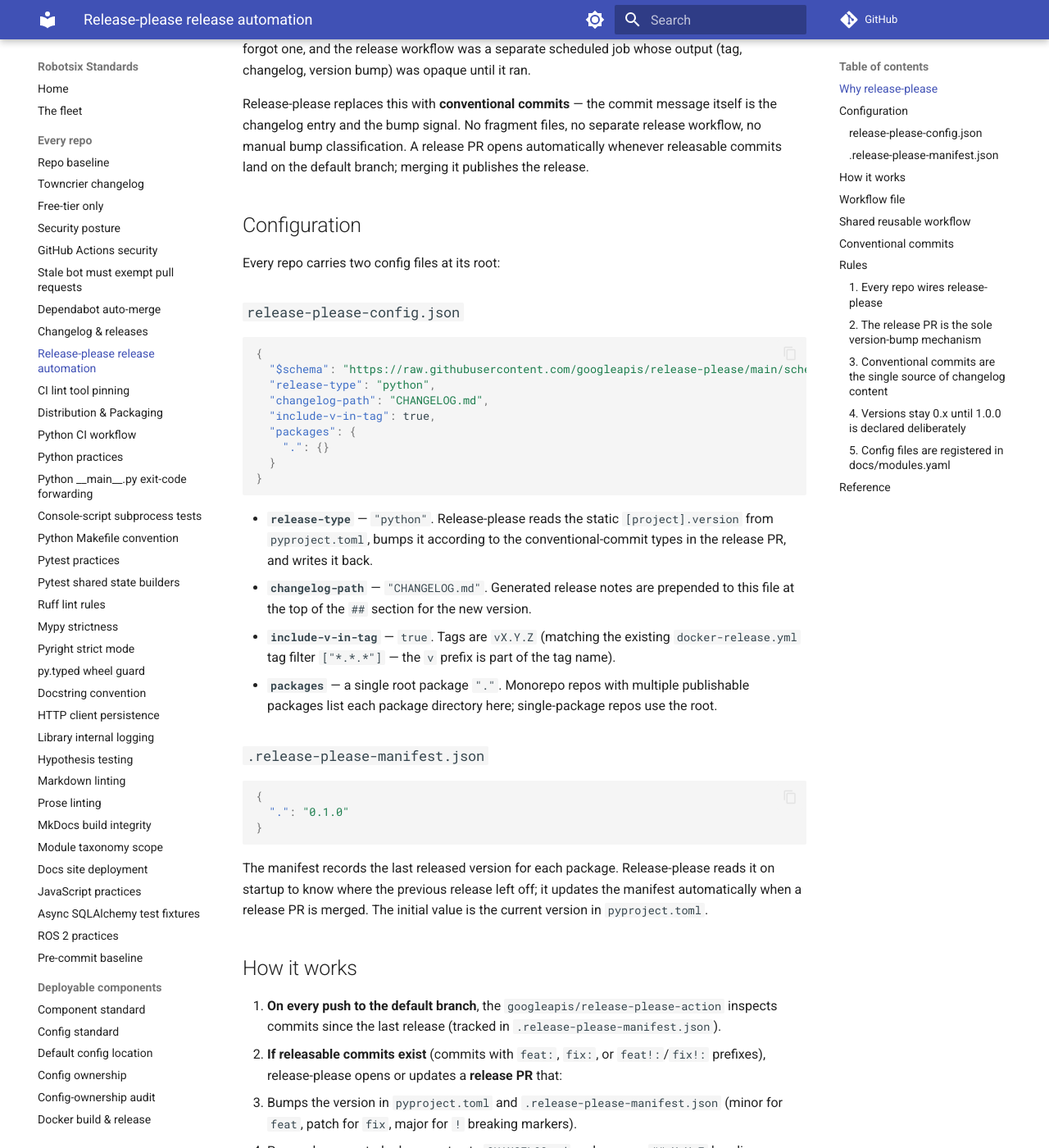
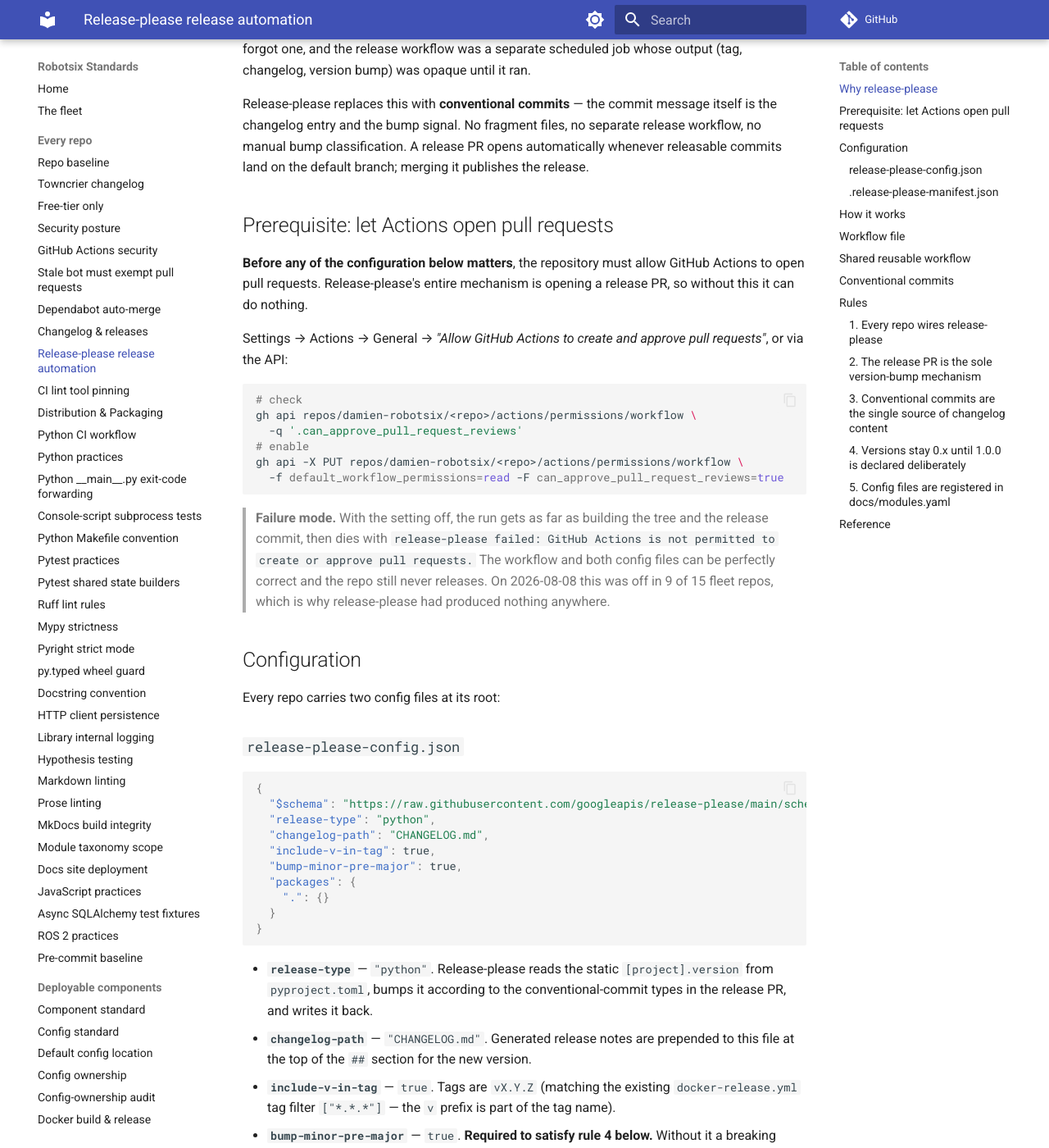
Before and after one commit to damien-robotsix/robotsix-standards, an MkDocs documentation site: the page built from docs/release-please.md, in a window 1280 px wide and 1400 px high, scrolled down 521 px. Shown: the whole window at 82% size. Built offline with MkDocs 1.6.1 and Material for MkDocs 9.7.7, drawn with Linux system fonts in a browser that asks for light colours; comment, search, counter and statistics services are not loaded; some of the changed text lies outside the part shown.

Commit message:
fix(release-please): document the Actions PR setting and the 0.x flag (#225)
Two gaps found while making release-please actually work on file-hub, the
first fleet repo to complete a release through it.

**1. A prerequisite that is not a file.** Release-please's whole mechanism
is opening a release PR, so it cannot function unless the repository
allows Actions to open PRs. With the setting off the run builds the tree
and the release commit, then dies:

    release-please failed: GitHub Actions is not permitted to create or
    approve pull requests.

Both config files and the workflow can be perfectly correct and the repo
still never releases. This was off in 9 of 15 fleet repos, which is why
release-please had produced nothing anywhere. Added as a prerequisite
section ahead of Configuration, with the gh api check/enable commands.

**2. The page contradicted itself on 0.x.** Rule 4 requires versions stay
in the 0.x line and names an automated 1.0.0 as the failure mode — but
the config block it prints omits `bump-minor-pre-major`, the only setting
that enforces it. Release-please bumps the major on a `feat!:` commit by
default, so following the page exactly produces the outcome the page
forbids. That is precisely what happened: file-hub's first working run
proposed 1.0.0.

Added the flag to the config block and its field list, and to rule 4 a
"how it is enforced" note plus the observed instance. With the flag, the
breaking change still appears under BREAKING CHANGES in the changelog
while the version goes 0.1.0 -> 0.2.0 — the break is documented, the
stability promise is not made.

Co-authored-by: Claude Opus 5 (1M context) <noreply@anthropic.com>

````diff
--- a/docs/release-please.md
+++ b/docs/release-please.md
@@ -29,6 +29,31 @@ separate release workflow, no manual bump classification. A release PR opens
 automatically whenever releasable commits land on the default branch; merging
 it publishes the release.
 
+## Prerequisite: let Actions open pull requests
+
+**Before any of the configuration below matters**, the repository must allow
+GitHub Actions to open pull requests. Release-please's entire mechanism is
+opening a release PR, so without this it can do nothing.
+
+Settings → Actions → General → *"Allow GitHub Actions to create and approve
+pull requests"*, or via the API:
+
+```bash
+# check
+gh api repos/damien-robotsix/<repo>/actions/permissions/workflow \
+  -q '.can_approve_pull_request_reviews'
+# enable
+gh api -X PUT repos/damien-robotsix/<repo>/actions/permissions/workflow \
+  -f default_workflow_permissions=read -F can_approve_pull_request_reviews=true
+```
+
+> **Failure mode.** With the setting off, the run gets as far as building the
+> tree and the release commit, then dies with
+> `release-please failed: GitHub Actions is not permitted to create or approve
+> pull requests.` The workflow and both config files can be perfectly correct
+> and the repo still never releases. On 2026-08-08 this was off in 9 of 15
+> fleet repos, which is why release-please had produced nothing anywhere.
+
 ## Configuration
 
 Every repo carries two config files at its root:
@@ -41,6 +66,7 @@ Every repo carries two config files at its root:
   "release-type": "python",
   "changelog-path": "CHANGELOG.md",
   "include-v-in-tag": true,
+  "bump-minor-pre-major": true,
   "packages": {
     ".": {}
   }
@@ -55,6 +81,11 @@ Every repo carries two config files at its root:
 - **`include-v-in-tag`** — `true`. Tags are `vX.Y.Z` (matching the existing
   `docker-release.yml` tag filter `["*.*.*"]` — the `v` prefix is part of
   the tag name).
+- **`bump-minor-pre-major`** — `true`. **Required to satisfy rule 4 below.**
+  Without it a breaking conventional commit (`feat!:` / `fix!:`) bumps the
+  *major* version even from `0.x`, so the first breaking change in any repo
+  proposes `1.0.0`. With it, breaking changes bump the minor while the version
+  stays below `1.0.0`, which is what a 0.x posture means.
 - **`packages`** — a single root package `"."`. Monorepo repos with multiple
   publishable packages list each package directory here; single-package repos
   use the root.
@@ -243,10 +274,22 @@ change at any minor bump. This is the correct posture for a stack under active
 development where clean cutover is the default migration strategy. Automating a
 `1.0.0` bump would make an unintended stability promise.
 
+**How it is enforced:** `"bump-minor-pre-major": true` in
+`release-please-config.json`. This rule is not self-enforcing — release-please
+bumps the major on a `feat!:` / `fix!:` commit by default, so a repo that omits
+the flag violates this rule the first time anyone lands a breaking change.
+
 > **Failure mode.** A repo whose release-please workflow bumps to `1.0.0`
 > automatically signals API stability that does not exist — consumers treat
 > minor bumps as safe and are broken by a breaking change that arrived without
 > a major-version signal.
+>
+> Observed 2026-08-08 on `robotsix-file-hub`: the first run after release-please
+> was made functional proposed `chore(main): release 1.0.0`, because the config
+> block above had been copied without the flag. Adding it produced the correct
+> `0.2.0` — a minor bump that still recorded the breaking change in the
+> changelog under **⚠ BREAKING CHANGES**, which is the intended behaviour: the
+> break is documented, the stability promise is not made.
 
 ### 5. Config files are registered in docs/modules.yaml
 
````
Also changed, not shown: changelog.d/20260808T190000Z-release-please-prereq-and-0x.bugfix.md (added, +1 -0 lines).
